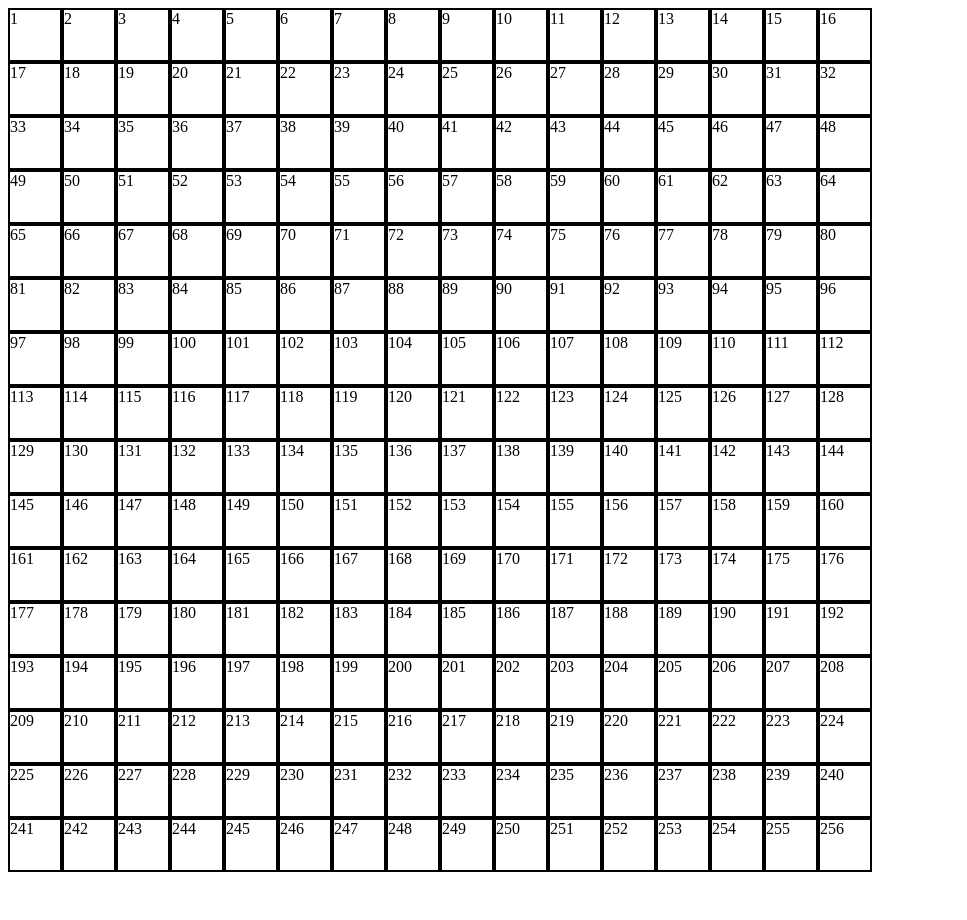
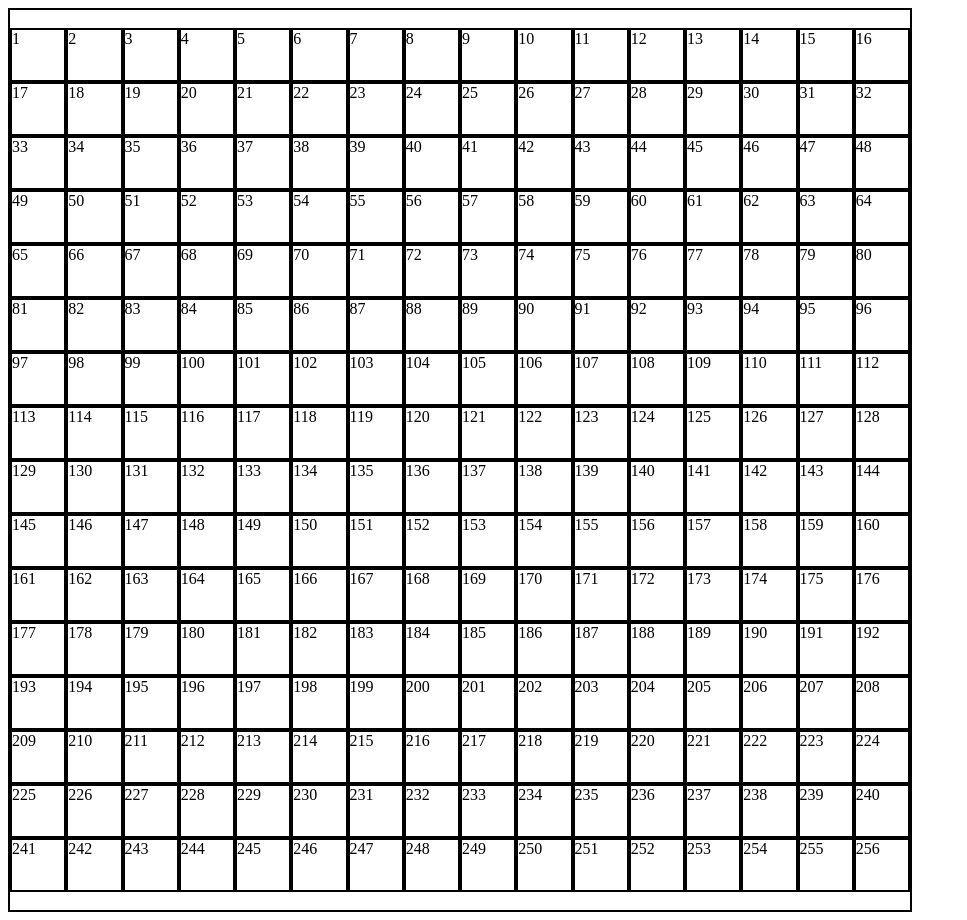
Before and after one commit to Reioo/Etch-A-Sketch, a plain HTML site: page index.html in a window 1280 px wide. Shown: the whole page, without its empty margins (0-967 px from the left). Before the commit the page ends 880 px from the top, so only its background shows below. Drawn offline with Linux system fonts and the light colour scheme.

```diff
--- a/style.css
+++ b/style.css
@@ -2,3 +2,26 @@
 .gridsquare:hover {
     background-color: cyan;
 }
+.gridsquare {
+    flex: auto;
+}
+.rows {
+    flex: auto;
+    display: flex;
+    flex-direction: column;
+    height: 900px;
+    justify-content: space-around;
+    align-content: space-around;
+}
+.row {
+    flex: auto;
+}
+.container {
+    height: 900px;
+    width: 900px;
+    border: 2px solid black;
+    justify-content: space-around;
+    align-content: space-around;
+    flex-direction: column;
+
+}
```
